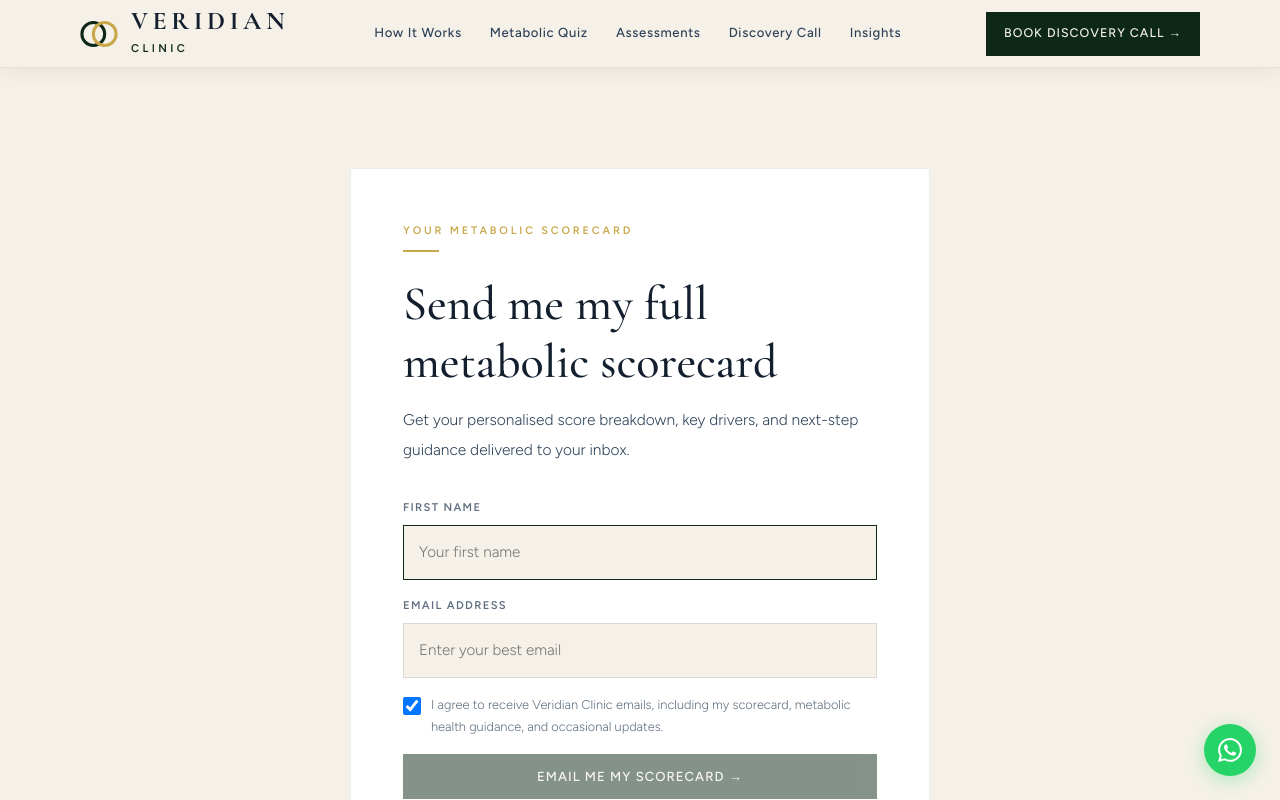
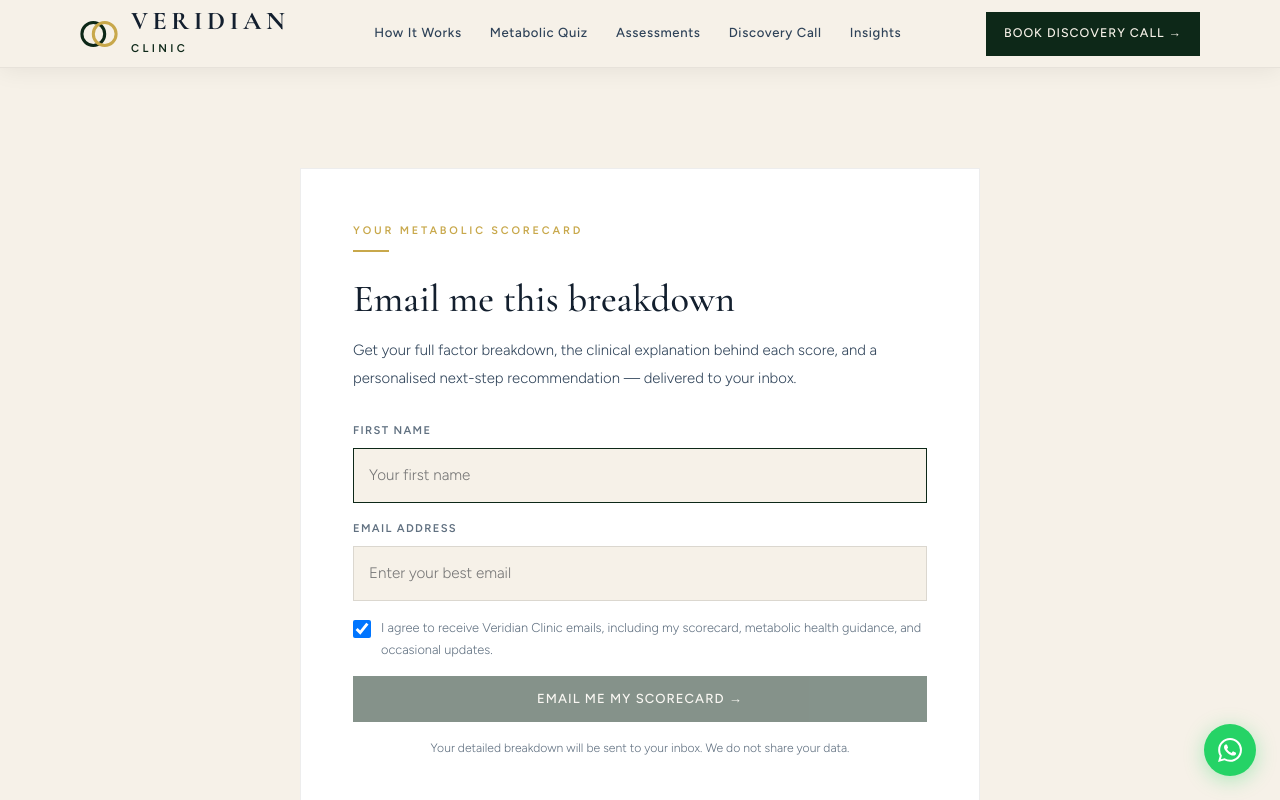
Before and after one commit to Dioscuri2/veridian-clinic, a Next.js app: page /metabolic-quiz/scorecard in a window 1280 px wide. Shown: the top 800 px of the page. Built offline with nearby package versions, Linux system fonts and the light colour scheme.

Commit message:
blog: add quiz + guide CTAs to all three articles; scorecard: per-factor RAG breakdown with 7 metabolic domains

```diff
--- a/app/blog/apob-vs-ldl/page.tsx
+++ b/app/blog/apob-vs-ldl/page.tsx
@@ -42,8 +42,9 @@ export default function ApoBVsLDLPage() {
       title="ApoB vs LDL, the cardiovascular risk marker question that changes the conversation"
       intro="LDL cholesterol is still the headline number on most lipid panels, but ApoB often gives the cleaner answer to the question that actually matters: how many atherogenic particles are circulating through the arterial system and capable of driving plaque formation?"
       ctas={[
-        { href: "/book?tier=baseline", label: "Book a baseline audit →" },
-        { href: "/metabolic-scorecard", label: "Take the scorecard", variant: "secondary" },
+        { href: "/book?tier=baseline", label: "Book the Metabolic Baseline — ApoB included →" },
+        { href: "/metabolic-quiz", label: "Check your metabolic age free →", variant: "secondary" },
+        { href: "/metabolic-reset-guide", label: "Get the 21-Day Reset Guide — £19.99", variant: "tertiary" },
       ]}
     >
       <p style={paragraph}>
--- a/app/blog/fast-insulin/page.tsx
+++ b/app/blog/fast-insulin/page.tsx
@@ -35,8 +35,9 @@ export default function FastInsulinPage() {
       title="Fasting insulin, the missing early signal in metabolic disease"
       intro="Long before HbA1c rises or fasting glucose crosses a diagnostic threshold, insulin can already be elevated in the background. That compensatory phase is often where metabolic dysfunction begins, and it is exactly where early intervention has the greatest leverage."
       ctas={[
-        { href: "/book?tier=baseline", label: "Book baseline audit →" },
-        { href: "/metabolic-scorecard", label: "Take the scorecard", variant: "secondary" },
+        { href: "/book?tier=metabolic-screen", label: "Book the Energy Screen — fasting insulin included →" },
+        { href: "/metabolic-quiz", label: "Check your metabolic age free →", variant: "secondary" },
+        { href: "/metabolic-reset-guide", label: "Get the 21-Day Reset Guide — £19.99", variant: "tertiary" },
       ]}
     >
       <p style={paragraph}>
--- a/app/blog/reversing-metabolic-syndrome/page.tsx
+++ b/app/blog/reversing-metabolic-syndrome/page.tsx
@@ -36,7 +36,8 @@ export default function ReversingMetabolicSyndromePage() {
       intro="The goal is not perfection. It is reducing the drivers that keep insulin elevated, waist circumference expanding, and cardiovascular risk quietly climbing, then measuring whether the system is genuinely improving."
       ctas={[
         { href: "/book?tier=programme", label: "Explore the 12-week reset →" },
-        { href: "/metabolic-scorecard", label: "Take the scorecard", variant: "secondary" },
+        { href: "/metabolic-quiz", label: "Check your metabolic age free →", variant: "secondary" },
+        { href: "/book?tier=baseline", label: "Start with the Baseline — £595", variant: "tertiary" },
       ]}
     >
       <p style={paragraph}>
--- a/app/metabolic-quiz/scorecard/page.tsx
+++ b/app/metabolic-quiz/scorecard/page.tsx
@@ -4,6 +4,75 @@ import { useSearchParams, useRouter } from "next/navigation";
 import Navigation from "@/components/Navigation";
 import Footer from "@/components/Footer";
 import { FONTS, CSS } from "@/components/globalStyles";
+
+const FACTOR_META: Record<string, { label: string; subtitle: string; greenNote: string; redNote: string }> = {
+  waist: {
+    label: "Waist-to-Height Ratio",
+    subtitle: "Visceral fat & insulin resistance",
+    greenNote: "Your waist-to-height ratio is in a protective range.",
+    redNote: "Elevated visceral fat is one of the strongest drivers of insulin resistance and cardiovascular risk.",
+  },
+  energy: {
+    label: "Energy & Fatigue",
+    subtitle: "Hyperinsulinaemia proxy",
+    greenNote: "Consistent energy levels suggest your insulin and cortisol rhythms are well-regulated.",
+    redNote: "Persistent fatigue and post-meal crashes are early markers of hyperinsulinaemia — often detectable years before glucose changes.",
+  },
+  sleep: {
+    label: "Sleep Quality",
+    subtitle: "Glucose regulation & cortisol",
+    greenNote: "Restorative sleep is one of the most powerful metabolic recovery tools.",
+    redNote: "Poor sleep directly disrupts glucose regulation, cortisol rhythm, appetite signalling, and metabolic recovery.",
+  },
+  stress: {
+    label: "Chronic Stress",
+    subtitle: "Cortisol load & visceral fat",
+    greenNote: "Low chronic stress keeps cortisol rhythms healthy and visceral fat accumulation in check.",
+    redNote: "Sustained cortisol elevation drives visceral fat accumulation and insulin resistance — independent of diet and exercise.",
+  },
+  activity: {
+    label: "Movement & Exercise",
+    subtitle: "Glucose disposal capacity",
+    greenNote: "Regular structured movement is one of the most direct interventions for metabolic health.",
+    redNote: "Skeletal muscle is the primary site of glucose disposal. Low activity is one of the most modifiable drivers of metabolic decline.",
+  },
+  diet: {
+    label: "Diet Quality",
+    subtitle: "Insulin load & inflammation",
+    greenNote: "Your dietary pattern supports lower insulin load and reduced systemic inflammation.",
+    redNote: "Dietary insulin load, fibre intake, and ultra-processed food frequency are the strongest dietary predictors of metabolic age drift.",
+  },
+  gut: {
+    label: "Gut Health",
+    subtitle: "Systemic inflammation",
+    greenNote: "Good gut function reduces inflammatory signalling and supports insulin sensitivity.",
+    redNote: "Gut dysbiosis increases intestinal permeability, triggering systemic inflammation that directly impairs insulin sensitivity.",
+  },
+};
+
+function ragColor(score: number): string {
+  if (score <= 0) return "var(--grn)";
+  if (score <= 3) return "var(--amr)";
+  return "var(--red)";
+}
+
+function ragLabel(score: number): string {
+  if (score <= 0) return "On Track";
+  if (score <= 3) return "Needs Attention";
+  return "High Priority";
+}
+
+function ragBg(score: number): string {
+  if (score <= 0) return "rgba(20,82,38,.07)";
+  if (score <= 3) return "rgba(138,85,0,.07)";
+  return "rgba(122,22,22,.07)";
+}
+
+function ragBorder(score: number): string {
+  if (score <= 0) return "rgba(20,82,38,.22)";
+  if (score <= 3) return "rgba(138,85,0,.22)";
+  return "rgba(122,22,22,.22)";
+}
 
 function ScorecardContent() {
   const params = useSearchParams();
@@ -14,6 +83,18 @@ function ScorecardContent() {
   const delta = params.get("delta") || "";
   const band = params.get("band") || "drifting";
   const weakest = params.get("weakest") || "";
+
+  const factorScores: Record<string, number> = {
+    waist:    Number(params.get("fw")  ?? 0),
+    energy:   Number(params.get("fe")  ?? 0),
+    sleep:    Number(params.get("fs")  ?? 0),
+    stress:   Number(params.get("fst") ?? 0),
+    activity: Number(params.get("fa")  ?? 0),
+    diet:     Number(params.get("fd")  ?? 0),
+    gut:      Number(params.get("fg")  ?? 0),
+  };
+
+  const hasFactorData = Object.values(factorScores).some(v => v !== 0);
 
   const [firstName, setFirstName] = useState("");
   const [email, setEmail] = useState("");
@@ -46,6 +127,7 @@ function ScorecardContent() {
             metabolicAge: mAge ? Number(mAge) : undefined,
             riskDelta: delta ? Number(delta) : undefined,
             weakest,
+            factorScores,
             funnel: "metabolic-quiz",
           },
         }),
@@ -59,167 +141,185 @@ function ScorecardContent() {
     }
   }
 
+  const BAND_COLORS: Record<string, string> = {
+    strong: "var(--grn)",
+    drifting: "var(--amr)",
+    "high-risk": "var(--red)",
+  };
+
   const BAND_LABELS: Record<string, string> = {
     strong: "On Track",
     drifting: "Needs Attention",
     "high-risk": "High Priority",
   };
 
-  const BAND_COLORS: Record<string, string> = {
-    strong: "var(--grn)",
-    drifting: "var(--amr)",
-    "high-risk": "var(--red)",
-  };
+  const factorOrder = ["waist", "energy", "sleep", "stress", "activity", "diet", "gut"];
 
   return (
     <>
       <style>{FONTS + CSS}</style>
       <Navigation />
       <main style={{ paddingTop: "var(--nav-h)" }}>
-        <section
-          className="sec bg-iv"
-          style={{ minHeight: "calc(100svh - var(--nav-h))", display: "flex", alignItems: "center" }}
-        >
-          <div className="wrap" style={{ maxWidth: 660 }}>
-            {/* Metabolic age reminder */}
+        <section className="sec bg-iv">
+          <div className="wrap" style={{ maxWidth: 760 }}>
+
+            {/* Metabolic age summary bar */}
             {mAge && (
               <div
                 className="a1"
                 style={{
-                  display: "flex",
-                  alignItems: "center",
-                  gap: 14,
-                  marginBottom: 28,
-                  padding: "12px 16px",
+                  display: "flex", alignItems: "center", gap: 14,
+                  marginBottom: 32, padding: "14px 18px",
                   background: "var(--iv2)",
                   borderLeft: `3px solid ${BAND_COLORS[band] ?? "var(--go)"}`,
                 }}
               >
-                <div
-                  style={{
-                    fontFamily: "'Cormorant Garamond', serif",
-                    fontSize: "2.4rem",
-                    fontWeight: 500,
-                    lineHeight: 1,
-                    color: BAND_COLORS[band] ?? "var(--fo)",
-                  }}
-                >
+                <div className="cg" style={{ fontSize: "2.6rem", fontWeight: 500, lineHeight: 1, color: BAND_COLORS[band] ?? "var(--fo)" }}>
                   {mAge}
                 </div>
                 <div>
                   <p style={{ fontSize: ".7rem", color: "var(--sl3)", letterSpacing: ".12em", textTransform: "uppercase", fontWeight: 600 }}>
                     Estimated metabolic age · {BAND_LABELS[band] ?? band}
                   </p>
-                  <p style={{ fontSize: ".84rem", color: "var(--sl2)", marginTop: 2 }}>
-                    Your full breakdown is ready to be emailed to you.
-                  </p>
+                  {chrono && (
+                    <p style={{ fontSize: ".84rem", color: "var(--sl2)", marginTop: 2 }}>
+                      Your chronological age is {chrono}.{" "}
+                      {Number(delta) > 0
+                        ? `Your metabolism is running approximately ${delta} year${Number(delta) === 1 ? "" : "s"} ahead.`
+                        : Number(delta) < 0
+                        ? `Your metabolism is tracking ${Math.abs(Number(delta))} year${Math.abs(Number(delta)) === 1 ? "" : "s"} behind your age — a positive sign.`
+                        : "Your metabolic age closely matches your chronological age."}
+                    </p>
+                  )}
                 </div>
               </div>
             )}
 
-            <div className="card a2" style={{ padding: "clamp(28px,5vw,52px)" }}>
+            {/* Per-factor traffic light breakdown */}
+            {hasFactorData && (
+              <div className="a2" style={{ marginBottom: 40 }}>
+                <p className="lbl" style={{ marginBottom: 8 }}>Your Factor Breakdown</p>
+                <div style={{ width: 36, height: 2, background: "var(--go)", marginBottom: 20 }} />
+                <p style={{ fontSize: ".9rem", color: "var(--sl2)", lineHeight: 1.85, marginBottom: 24 }}>
+                  Each domain is rated based on your answers. Red means it&apos;s contributing most to metabolic age drift. Green means it&apos;s actively protective.
+                </p>
+                <div style={{ display: "grid", gap: 8 }}>
+                  {factorOrder.map((key) => {
+                    const score = factorScores[key];
+                    const meta = FACTOR_META[key];
+                    const color = ragColor(score);
+                    const label = ragLabel(score);
+                    const bg = ragBg(score);
+                    const border = ragBorder(score);
+                    const isWeakest = key === weakest && score > 0;
+                    return (
+                      <div
+                        key={key}
+                        style={{
+                          display: "grid",
+                          gridTemplateColumns: "1fr auto",
+                          gap: 16,
+                          alignItems: "center",
+                          padding: "14px 18px",
+                          background: bg,
+                          border: `1px solid ${border}`,
+                          position: "relative",
+                        }}
+                      >
+                        <div>
+                          <div style={{ display: "flex", alignItems: "center", gap: 8, flexWrap: "wrap", marginBottom: 2 }}>
+                            <p style={{ fontSize: ".9rem", fontWeight: 600, color: "var(--sl)" }}>{meta.label}</p>
+                            {isWeakest && (
+                              <span style={{ fontSize: ".6rem", fontWeight: 700, letterSpacing: ".1em", textTransform: "uppercase", background: color, color: "var(--iv)", padding: "1px 6px" }}>
+                                Primary Driver
+                              </span>
+                            )}
+                          </div>
+                          <p style={{ fontSize: ".78rem", color: "var(--sl3)", marginBottom: 6 }}>{meta.subtitle}</p>
+                          <p style={{ fontSize: ".82rem", color: "var(--sl2)", lineHeight: 1.7 }}>
+                            {score <= 0 ? meta.greenNote : meta.redNote}
+                          </p>
+                        </div>
+                        <div style={{ textAlign: "center", flexShrink: 0 }}>
+                          <div style={{
+                            width: 44, height: 44, borderRadius: "50%",
+                            background: color,
+                            display: "flex", alignItems: "center", justifyContent: "center",
+                            marginBottom: 4,
+                          }}>
+                            <span style={{ fontSize: ".9rem", color: "#fff", fontWeight: 700 }}>
+                              {score <= 0 ? "✓" : score <= 3 ? "!" : "✕"}
+                            </span>
+                          </div>
+                          <p style={{ fontSize: ".62rem", fontWeight: 700, letterSpacing: ".1em", textTransform: "uppercase", color, whiteSpace: "nowrap" }}>
+                            {label}
+                          </p>
+                        </div>
+                      </div>
+                    );
+                  })}
+                </div>
+              </div>
+            )}
+
+            {/* Email capture */}
+            <div className="card a3" style={{ padding: "clamp(28px,5vw,52px)" }}>
               <p className="lbl" style={{ marginBottom: 10 }}>Your Metabolic Scorecard</p>
               <div style={{ width: 36, height: 2, background: "var(--go)", marginBottom: 24 }} />
-
-              <h1
+              <h2
                 className="cg"
-                style={{
-                  fontSize: "clamp(1.9rem,4.5vw,3rem)",
-                  fontWeight: 500,
-                  color: "var(--sl)",
-                  lineHeight: 1.2,
-                  marginBottom: 14,
-                }}
+                style={{ fontSize: "clamp(1.6rem,3.5vw,2.4rem)", fontWeight: 500, color: "var(--sl)", lineHeight: 1.2, marginBottom: 14 }}
               >
-                Send me my full metabolic scorecard
-              </h1>
-              <p style={{ fontSize: ".97rem", color: "var(--sl2)", lineHeight: 1.95, marginBottom: 32 }}>
-                Get your personalised score breakdown, key drivers, and next-step guidance delivered to your inbox.
+                Email me this breakdown
+              </h2>
+              <p style={{ fontSize: ".93rem", color: "var(--sl2)", lineHeight: 1.9, marginBottom: 28 }}>
+                Get your full factor breakdown, the clinical explanation behind each score, and a personalised next-step recommendation — delivered to your inbox.
               </p>
 
               <form onSubmit={handleSubmit} style={{ display: "grid", gap: 16 }}>
                 <div>
                   <label htmlFor="sc-fname" className="lead-label">First name</label>
                   <input
-                    id="sc-fname"
-                    type="text"
-                    className="form-field"
+                    id="sc-fname" type="text" className="form-field"
                     placeholder="Your first name"
-                    value={firstName}
-                    onChange={(e) => setFirstName(e.target.value)}
-                    required
-                    autoFocus
+                    value={firstName} onChange={(e) => setFirstName(e.target.value)}
+                    required autoFocus
                   />
                 </div>
                 <div>
                   <label htmlFor="sc-email" className="lead-label">Email address</label>
                   <input
-                    id="sc-email"
-                    type="email"
-                    className="form-field"
+                    id="sc-email" type="email" className="form-field"
                     placeholder="Enter your best email"
-                    value={email}
-                    onChange={(e) => setEmail(e.target.value)}
+                    value={email} onChange={(e) => setEmail(e.target.value)}
                     required
                   />
                 </div>
-
-                <label
-                  style={{
-                    display: "flex",
-                    alignItems: "flex-start",
-                    gap: 10,
-                    fontSize: ".8rem",
-                    color: "var(--sl3)",
-                    lineHeight: 1.7,
-                    cursor: "pointer",
-                  }}
-                >
+                <label style={{ display: "flex", alignItems: "flex-start", gap: 10, fontSize: ".8rem", color: "var(--sl3)", lineHeight: 1.7, cursor: "pointer" }}>
                   <input
-                    type="checkbox"
-                    checked={consent}
-                    onChange={(e) => setConsent(e.target.checked)}
+                    type="checkbox" checked={consent} onChange={(e) => setConsent(e.target.checked)}
                     style={{ marginTop: 3, minWidth: 18, minHeight: 18, flexShrink: 0 }}
                   />
-                  <span>
-                    I agree to receive Veridian Clinic emails, including my scorecard, metabolic health guidance, and occasional updates.
-                  </span>
+                  <span>I agree to receive Veridian Clinic emails, including my scorecard, metabolic health guidance, and occasional updates.</span>
                 </label>
-
                 {errorMsg && (
-                  <div
-                    style={{
-                      padding: "12px 14px",
-                      borderLeft: "3px solid var(--red)",
-                      background: "rgba(122,22,22,.06)",
-                    }}
-                  >
+                  <div style={{ padding: "12px 14px", borderLeft: "3px solid var(--red)", background: "rgba(122,22,22,.06)" }}>
                     <p style={{ fontSize: ".82rem", color: "var(--red)", lineHeight: 1.7 }}>{errorMsg}</p>
                   </div>
                 )}
-
                 <button
-                  type="submit"
-                  className="btn btn-fo btn-full"
-                  disabled={!canSubmit}
-                  style={{ opacity: canSubmit ? 1 : 0.5 }}
+                  type="submit" className="btn btn-fo btn-full"
+                  disabled={!canSubmit} style={{ opacity: canSubmit ? 1 : 0.5 }}
                 >
                   {status === "submitting" ? "Sending your scorecard..." : "Email Me My Scorecard →"}
                 </button>
               </form>
 
-              <p
-                style={{
-                  fontSize: ".76rem",
-                  color: "var(--sl3)",
-                  marginTop: 16,
-                  lineHeight: 1.7,
-                  textAlign: "center",
-                }}
-              >
+              <p style={{ fontSize: ".76rem", color: "var(--sl3)", marginTop: 16, lineHeight: 1.7, textAlign: "center" }}>
                 Your detailed breakdown will be sent to your inbox. We do not share your data.
               </p>
             </div>
+
           </div>
         </section>
       </main>
--- a/components/ClinicalArticleLayout.tsx
+++ b/components/ClinicalArticleLayout.tsx
@@ -7,7 +7,7 @@ import { FONTS, CSS } from "@/components/globalStyles";
 type Cta = {
   href: string;
   label: string;
-  variant?: "primary" | "secondary";
+  variant?: "primary" | "secondary" | "tertiary";
 };
 
 type Props = {
@@ -46,7 +46,7 @@ export default function ClinicalArticleLayout({
                     <Link
                       key={cta.href + cta.label}
                       href={cta.href}
-                      className={cta.variant === "secondary" ? "btn btn-ol" : "btn btn-go"}
+                      className={cta.variant === "secondary" ? "btn btn-ol" : cta.variant === "tertiary" ? "btn btn-fo" : "btn btn-go"}
                     >
                       {cta.label}
                     </Link>
```
Also changed, not shown: app/metabolic-quiz/page.tsx (+7 -3 lines), app/metabolic-quiz/result/page.tsx (+9 -1 lines).
